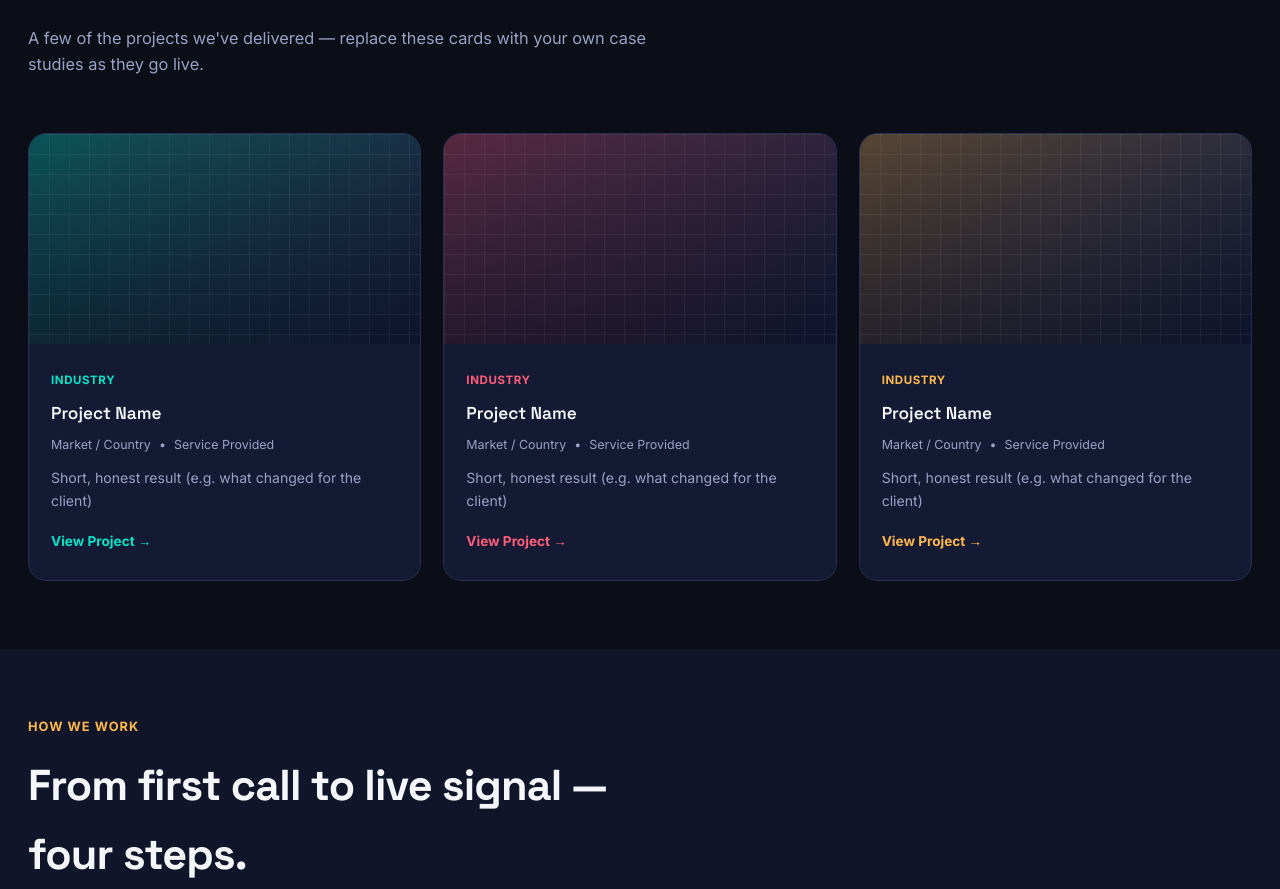
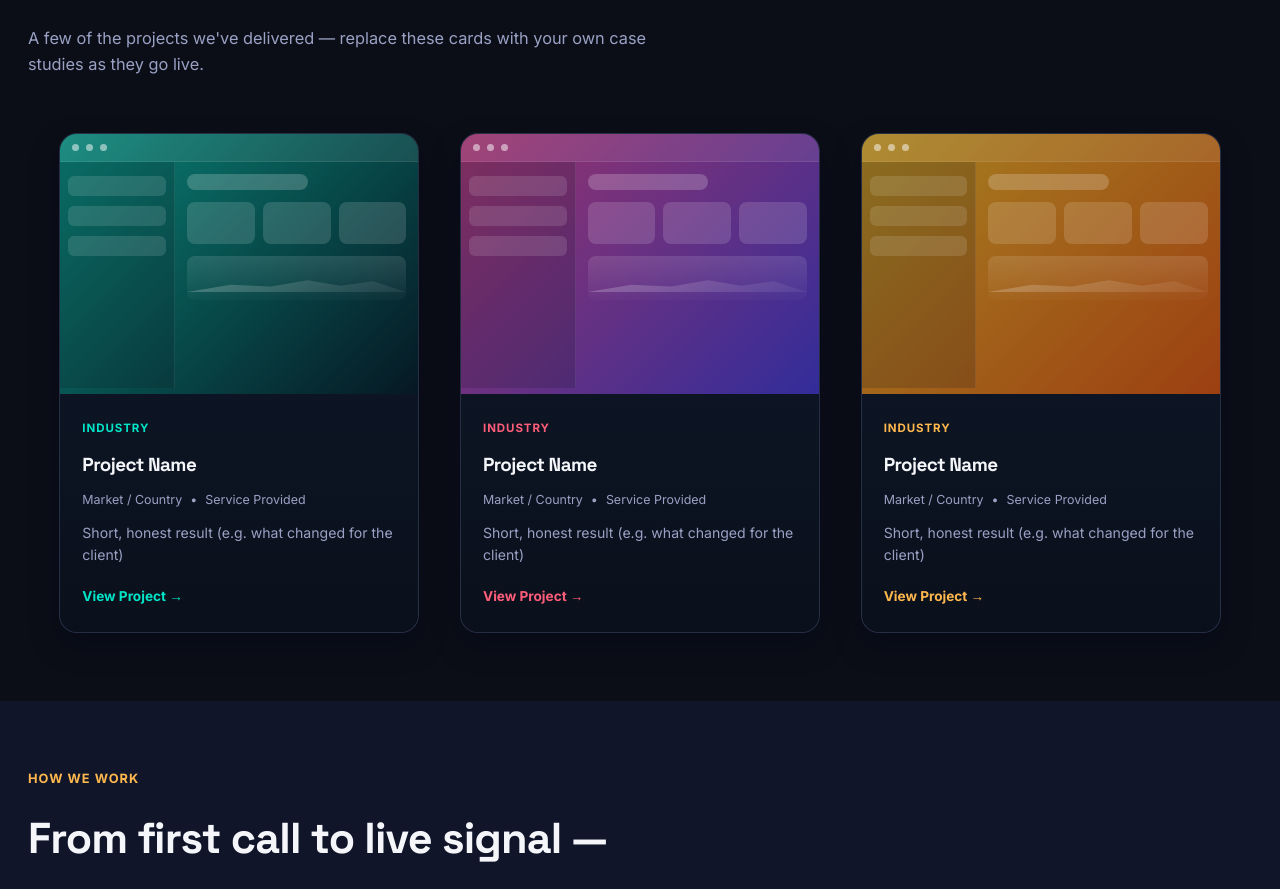
Before and after one commit to adnanasif12/signalix-web-portal, a Next.js app: page / in a window 1280 px wide. Shown: the part 3606-4495 px from the top of the page. Built offline with nearby package versions, Linux system fonts and the light colour scheme; no server answers; the database is empty.

Commit message:
Refine selected work card hover effect

```diff
--- a/components/SelectedWork/SelectedWork.jsx
+++ b/components/SelectedWork/SelectedWork.jsx
@@ -1,8 +1,23 @@
+import { useState } from "react";
 import styles from "./SelectedWork.module.css";
 
 const ACCENTS = ["var(--cyan)", "var(--coral)", "var(--amber)", "var(--violet)", "var(--lime)"];
 const DEFAULT_PROJECT_URL = "https://signalix.agency";
-const DEFAULT_PROJECT_IMAGE = "/images/website-landing-.png";
+
+function getMockupVariant(index) {
+  return ["teal", "pink", "amber", "indigo", "green"][index % 5];
+}
+
+// Free, no-API-key screenshot service — pass any live URL and it returns
+// a rendered screenshot of that page. No manual thumbnail upload needed:
+// just save a project_url in the admin panel and this generates the
+// preview automatically, the same way Vercel shows a live deployment
+// thumbnail.
+function screenshotUrl(targetUrl) {
+  return `https://s.wordpress.com/mshots/v1/${encodeURIComponent(
+    targetUrl
+  )}?w=800&h=500`;
+}
 
 /**
  * Placeholder shown only when no published projects exist yet in the
@@ -16,7 +31,7 @@ const PLACEHOLDER_PROJECTS = [
     market: "Market / Country",
     service_provided: "Service Provided",
     result_summary: "Short, honest result (e.g. what changed for the client)",
-    project_url: DEFAULT_PROJECT_URL,
+    isPlaceholder: true,
   },
   {
     project_name: "Project Name",
@@ -24,7 +39,7 @@ const PLACEHOLDER_PROJECTS = [
     market: "Market / Country",
     service_provided: "Service Provided",
     result_summary: "Short, honest result (e.g. what changed for the client)",
-    project_url: DEFAULT_PROJECT_URL,
+    isPlaceholder: true,
   },
   {
     project_name: "Project Name",
@@ -32,9 +47,64 @@ const PLACEHOLDER_PROJECTS = [
     market: "Market / Country",
     service_provided: "Service Provided",
     result_summary: "Short, honest result (e.g. what changed for the client)",
-    project_url: DEFAULT_PROJECT_URL,
+    isPlaceholder: true,
   },
 ];
+
+// Renders either a live screenshot of the project's URL, or a manually
+// set image_url, or — if neither is available/working — the illustrated
+// mockup fallback so the grid never shows a broken image.
+function ProjectThumb({ project, variant }) {
+  const [failed, setFailed] = useState(false);
+
+  const manualImage = project.image_url;
+  const canAutoScreenshot = !project.isPlaceholder && project.project_url;
+
+  const src =
+    manualImage || (canAutoScreenshot ? screenshotUrl(project.project_url) : null);
+
+  if (src && !failed) {
+    return (
+      <div className={`${styles.thumb} ${styles[variant]}`}>
+        <img
+          src={src}
+          alt={`${project.project_name} — live preview`}
+          className={styles.thumbImage}
+          loading="lazy"
+          onError={() => setFailed(true)}
+        />
+      </div>
+    );
+  }
+
+  return (
+    <div className={`${styles.thumb} ${styles[variant]}`}>
+      <div className={styles.mockupWindow}>
+        <div className={styles.mockupTopbar}>
+          <span className={styles.dot} />
+          <span className={styles.dot} />
+          <span className={styles.dot} />
+        </div>
+        <div className={styles.mockupBody}>
+          <div className={styles.mockupSidebar}>
+            <span className={styles.sidebarBlock} />
+            <span className={styles.sidebarBlock} />
+            <span className={styles.sidebarBlock} />
+          </div>
+          <div className={styles.mockupContent}>
+            <div className={styles.mockupHeader} />
+            <div className={styles.mockupCards}>
+              <span />
+              <span />
+              <span />
+            </div>
+            <div className={styles.mockupChart} />
+          </div>
+        </div>
+      </div>
+    </div>
+  );
+}
 
 export default function SelectedWork({ projects }) {
   const items = projects && projects.length > 0 ? projects : PLACEHOLDER_PROJECTS;
@@ -60,10 +130,9 @@ export default function SelectedWork({ projects }) {
               data-aos-delay={i * 100}
               style={{
                 "--accent": ACCENTS[i % ACCENTS.length],
-                "--project-image": `url("${p.image_url || DEFAULT_PROJECT_IMAGE}")`,
               }}
             >
-              <div className={styles.thumb} />
+              <ProjectThumb project={p} variant={getMockupVariant(i)} />
               <div className={styles.body}>
                 <span className={styles.industry}>{p.industry}</span>
                 <h3>{p.project_name}</h3>
--- a/components/SelectedWork/SelectedWork.module.css
+++ b/components/SelectedWork/SelectedWork.module.css
@@ -28,65 +28,172 @@
 
 .grid {
   display: grid;
-  grid-template-columns: repeat(3, 1fr);
+  grid-template-columns: repeat(3, minmax(0, 1fr));
   gap: 22px;
+  max-width: 1180px;
+  margin: 0 auto;
 }
 
 .card {
-  background: var(--surface);
-  border: 1px solid var(--line);
+  position: relative;
+  background: linear-gradient(180deg, rgba(11, 18, 32, 0.96), rgba(13, 21, 36, 0.96));
+  border: 1px solid rgba(131, 148, 198, 0.22);
   border-radius: 18px;
   overflow: hidden;
-  transition: transform 0.3s ease, border-color 0.3s ease;
+  transition: transform 0.25s ease, border-color 0.25s ease, box-shadow 0.25s ease;
+  width: min(100%, 360px);
+  margin: 0 auto;
+  box-shadow: 0 12px 28px rgba(2, 6, 23, 0.38);
 }
 
 .card:hover {
-  transform: translateY(-6px);
+  transform: translateY(-4px) scale(1.02);
   border-color: var(--accent);
+  box-shadow: 0 18px 36px rgba(2, 6, 23, 0.52);
 }
 
 .thumb {
-  height: 210px;
-  background-image: linear-gradient(
-      180deg,
-      rgba(2, 6, 23, 0.12),
-      rgba(2, 6, 23, 0.5)
-    ),
-    linear-gradient(135deg, color-mix(in srgb, var(--accent) 35%, var(--bg-soft)), var(--surface-2)),
-    var(--project-image, url("/images/website-landing-.png"));
-  background-size: cover, cover, cover;
-  background-position: center, center, center;
   position: relative;
+  height: 260px;
+  overflow: hidden;
+  padding: 0;
+  display: flex;
+  align-items: stretch;
 }
 
-.thumb::after {
+.teal {
+  background: linear-gradient(135deg, rgba(11, 176, 155, 0.9), rgba(5, 27, 38, 0.9));
+}
+
+.pink {
+  background: linear-gradient(135deg, rgba(236, 72, 153, 0.8), rgba(67, 56, 202, 0.9));
+}
+
+.amber {
+  background: linear-gradient(135deg, rgba(251, 191, 36, 0.82), rgba(234, 88, 12, 0.82));
+}
+
+.indigo {
+  background: linear-gradient(135deg, rgba(59, 130, 246, 0.8), rgba(14, 116, 144, 0.92));
+}
+
+.green {
+  background: linear-gradient(135deg, rgba(34, 197, 94, 0.75), rgba(22, 101, 52, 0.9));
+}
+
+.mockupWindow {
+  position: relative;
+  width: 100%;
+  height: 100%;
+  border-radius: 0;
+  background: rgba(8, 17, 28, 0.2);
+  border: none;
+  box-shadow: none;
+  overflow: hidden;
+}
+
+.mockupTopbar {
+  display: flex;
+  align-items: center;
+  gap: 7px;
+  padding: 10px 12px;
+  background: rgba(255, 255, 255, 0.08);
+  border-bottom: 1px solid rgba(255,255,255,0.08);
+}
+
+.dot {
+  width: 7px;
+  height: 7px;
+  border-radius: 50%;
+  background: rgba(255,255,255,0.5);
+}
+
+.mockupBody {
+  display: grid;
+  grid-template-columns: 32% 1fr;
+  height: calc(100% - 34px);
+}
+
+.mockupSidebar {
+  background: rgba(12, 18, 28, 0.18);
+  border-right: 1px solid rgba(255,255,255,0.08);
+  padding: 14px 8px;
+  display: flex;
+  flex-direction: column;
+  gap: 10px;
+}
+
+.sidebarBlock {
+  display: block;
+  height: 20px;
+  border-radius: 6px;
+  background: rgba(255,255,255,0.12);
+}
+
+.mockupContent {
+  padding: 12px 12px 10px;
+}
+
+.mockupHeader {
+  height: 16px;
+  width: 55%;
+  border-radius: 999px;
+  background: rgba(255,255,255,0.2);
+  margin-bottom: 12px;
+}
+
+.mockupCards {
+  display: grid;
+  grid-template-columns: repeat(3, minmax(0, 1fr));
+  gap: 8px;
+  margin-bottom: 12px;
+}
+
+.mockupCards span {
+  display: block;
+  height: 42px;
+  border-radius: 8px;
+  background: rgba(255,255,255,0.14);
+}
+
+.mockupChart {
+  height: 44px;
+  border-radius: 8px;
+  background: linear-gradient(180deg, rgba(255,255,255,0.12), rgba(255,255,255,0.02));
+  position: relative;
+  overflow: hidden;
+}
+
+.mockupChart::before {
   content: "";
   position: absolute;
-  inset: 0;
-  background-image: linear-gradient(rgba(245, 246, 250, 0.06) 1px, transparent 1px),
-    linear-gradient(90deg, rgba(245, 246, 250, 0.06) 1px, transparent 1px);
-  background-size: 20px 20px;
-  mix-blend-mode: screen;
-  opacity: 0.8;
+  left: 0;
+  right: 0;
+  bottom: 8px;
+  height: 18px;
+  background: linear-gradient(90deg, rgba(255,255,255,0.22), rgba(255,255,255,0.06));
+  clip-path: polygon(0% 100%, 20% 60%, 38% 70%, 55% 35%, 70% 65%, 85% 40%, 100% 100%);
 }
 
 .body {
-  padding: 22px 22px 26px;
+  padding: 20px 22px 24px;
+  background: linear-gradient(180deg, rgba(13, 21, 36, 0.88), rgba(10, 16, 27, 0.96));
 }
 
 .industry {
   font-size: 0.72rem;
   font-weight: 700;
-  letter-spacing: 0.05em;
+  letter-spacing: 0.08em;
   text-transform: uppercase;
   color: var(--accent);
 }
 
 .body h3 {
   font-family: var(--display);
-  font-size: 1.08rem;
-  font-weight: 600;
-  margin: 8px 0 8px;
+  font-size: 1.18rem;
+  font-weight: 700;
+  margin: 10px 0 10px;
+  letter-spacing: -0.03em;
 }
 
 .meta {
@@ -107,7 +214,26 @@
   font-size: 0.85rem;
   font-weight: 700;
   color: var(--accent);
+  transition: opacity 0.2s ease, transform 0.2s ease;
 }
+
+.link:hover {
+  opacity: 0.9;
+  transform: translateX(2px);
+}
+
+
+.thumbImage {
+  width: 100%;
+  height: 100%;
+  object-fit: cover;
+  object-position: center;
+  display: block;
+  transform: scale(1.02);
+}
+
+
+
 
 @media (max-width: 960px) {
   .grid {
```
